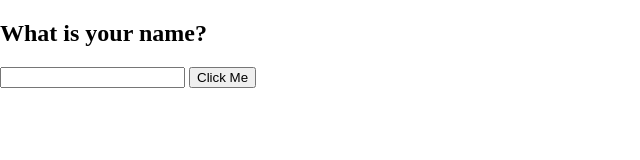
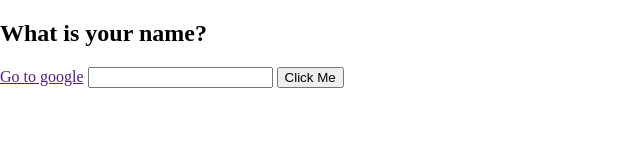
Before and after one commit to lucasbench/greeting-app, a plain HTML site: page index.html in a window 1280 px wide. Shown: the whole page, without its empty margins (0-640 px from the left). Drawn offline with Linux system fonts and the light colour scheme.

Commit message:
Update index.html
new status

```diff
--- a/index.html
+++ b/index.html
@@ -10,6 +10,7 @@
     <body>
         <main>
            <h2>What is your name?</h2>
+           <a href="">Go to google</a>
            <input type="text" />
            <button>Click Me</button>
         </main>
```
